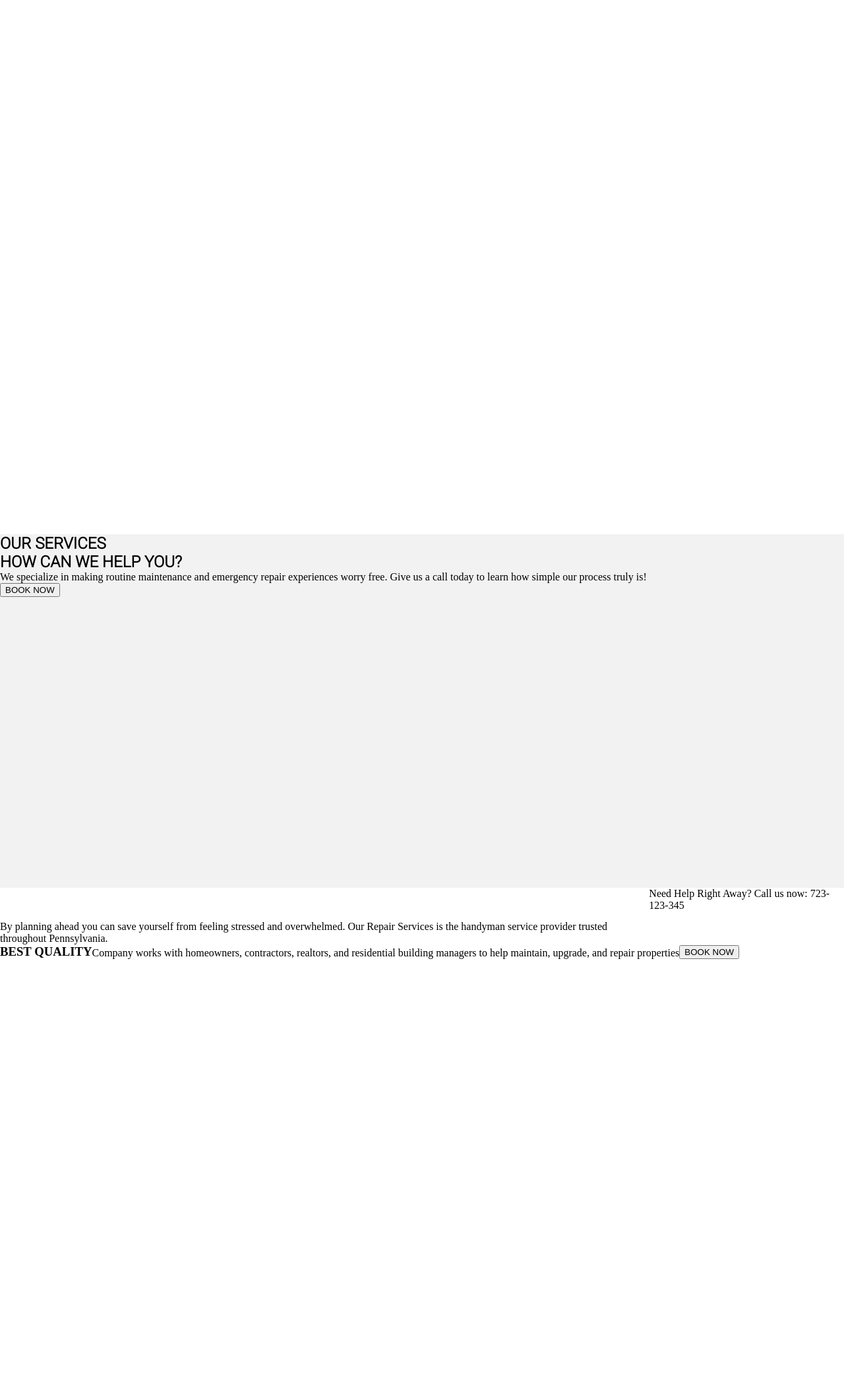
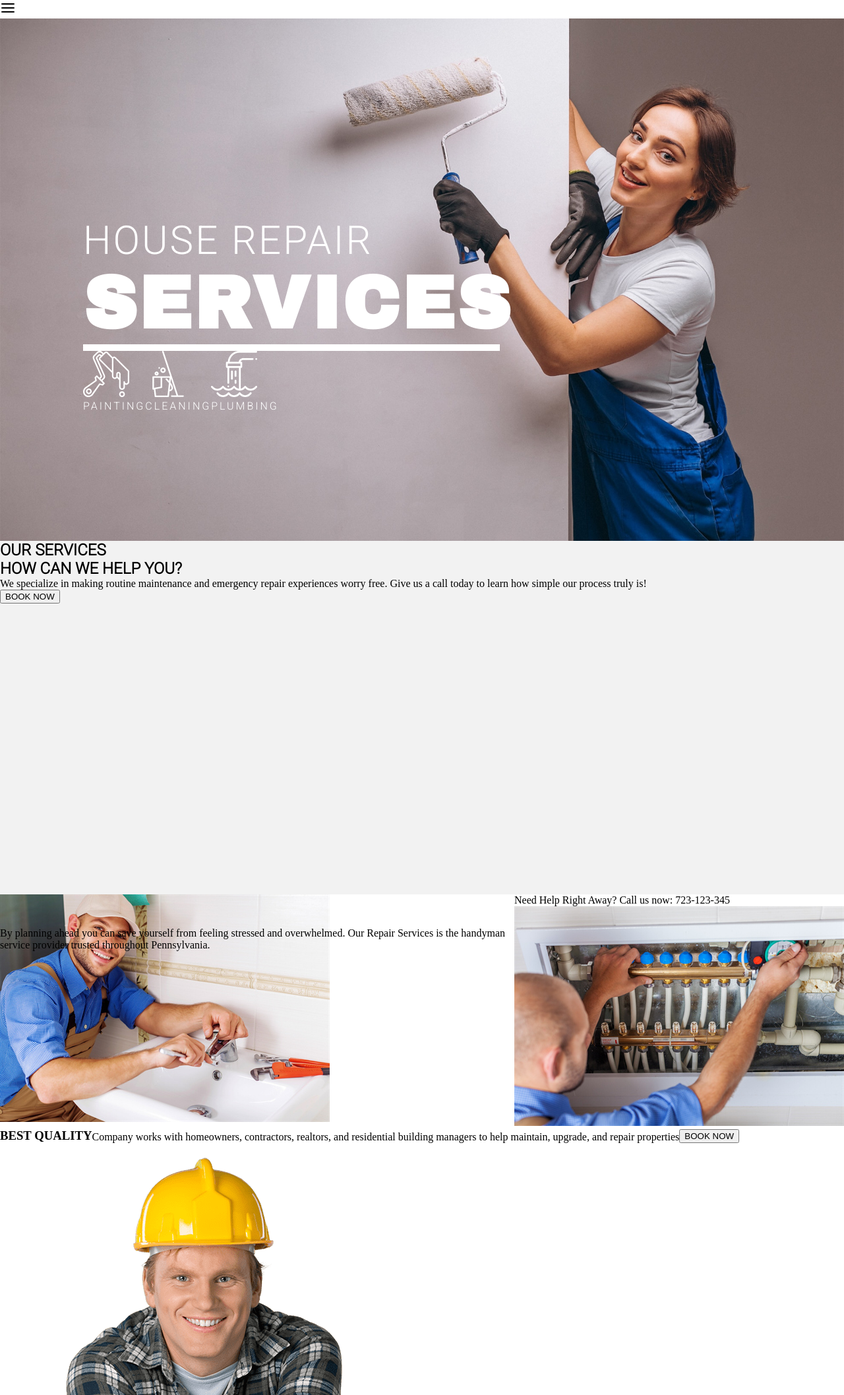
Before and after one commit to Jejovanni/kodeCampS3T1, a plain HTML site: page index.html in a window 1280 px wide. Shown: the top 2115 px of the page at 66% size. Drawn offline with Linux system fonts and the light colour scheme; the site is published under a folder, as on GitHub Pages, so addresses that start at the root find nothing.

Commit message:
still working

```diff
--- a/index.html
+++ b/index.html
@@ -17,7 +17,7 @@
     <title>Document</title>
 </head>
 <body>
-    <nav><img src="/icons/menu.svg" alt=""></nav>
+    <nav><img src="icons/menu.svg" alt=""></nav>
     <div class="page-holder">
         <div class="banner" >
             <div class="banner-text">
@@ -25,9 +25,9 @@
                 <h2>SERVICES</h2>
                 <div class="banner-border"></div>
                 <div class="banner-icons">
-                    <div class="banner-icon"> <img src="/icons/paint-brush.svg" alt=""> <p>PAINTING</p></div>
-                    <div class="banner-icon"><img src="/icons/cleaning-bucket.svg" alt=""><p>CLEANING</p></div>
-                    <div class="banner-icon"><img src="/icons/tap.svg" alt=""><p>PLUMBING</p></div>
+                    <div class="banner-icon"> <img src="icons/paint-brush.svg" alt=""> <p>PAINTING</p></div>
+                    <div class="banner-icon"><img src="icons/cleaning-bucket.svg" alt=""><p>CLEANING</p></div>
+                    <div class="banner-icon"><img src="icons/tap.svg" alt=""><p>PLUMBING</p></div>
                 </div>
 
             </div>
@@ -44,7 +44,7 @@
         <div class="call-us-container">
             <div class="call-us1">
                 <div class="call-img1">
-                    <img src="../images/billionphotos1882993.jpg" alt="">
+                    <img src="images/billionphotos1882993.jpg" alt="">
                 </div>
                 <p>By planning ahead you can save yourself from feeling stressed and overwhelmed.
                 Our Repair Services is the handyman service provider trusted throughout Pennsylvania.</p>
@@ -53,7 +53,7 @@
                 <p>Need Help Right Away?
                 Call us now: 723-123-345 </p>
                 <div class="call-img2">
-                    <img src="../images/billionphotos1883011.jpg" alt="">
+                    <img src="images/billionphotos1883011.jpg" alt="">
                 </div>
             </div>
         </div>
@@ -92,10 +92,10 @@
                 <p>Plumbing Services</p>
             </div>
             <div class="img-grid">
-                <div class="grid-img"><img src="/images/frg.jpg" alt=""></div>
-                <div class="grid-img"><img src="/images/rg.jpg" alt=""></div>
-                <div class="grid-img"><img src="/images/billionphotos1882993.jpg" alt=""></div>
-                <div class="grid-img"><img src="/images/billionphotos1882951.jpg" alt=""></div>
+                <div class="grid-img"><img src="images/frg.jpg" alt=""></div>
+                <div class="grid-img"><img src="images/rg.jpg" alt=""></div>
+                <div class="grid-img"><img src="images/billionphotos1882993.jpg" alt=""></div>
+                <div class="grid-img"><img src="images/billionphotos1882951.jpg" alt=""></div>
             </div>
         </div>
         <div>
--- a/style.css
+++ b/style.css
@@ -8,7 +8,7 @@
     flex-direction: column;
 }
 .banner {
-    background-image: url(../images/hero-bg.jpg);
+    background-image: url(images/hero-bg.jpg);
     background-repeat: no-repeat;
     background-size: cover;
     height: 99vh;
@@ -67,7 +67,7 @@
     height: 50px;
 }
 .banner2 {
-    background-image: url(../images/billionphotos1079319min.png);
+    background-image: url(images/billionphotos1079319min.png);
     background-repeat: no-repeat;
     height: 85vh;
 }
```
